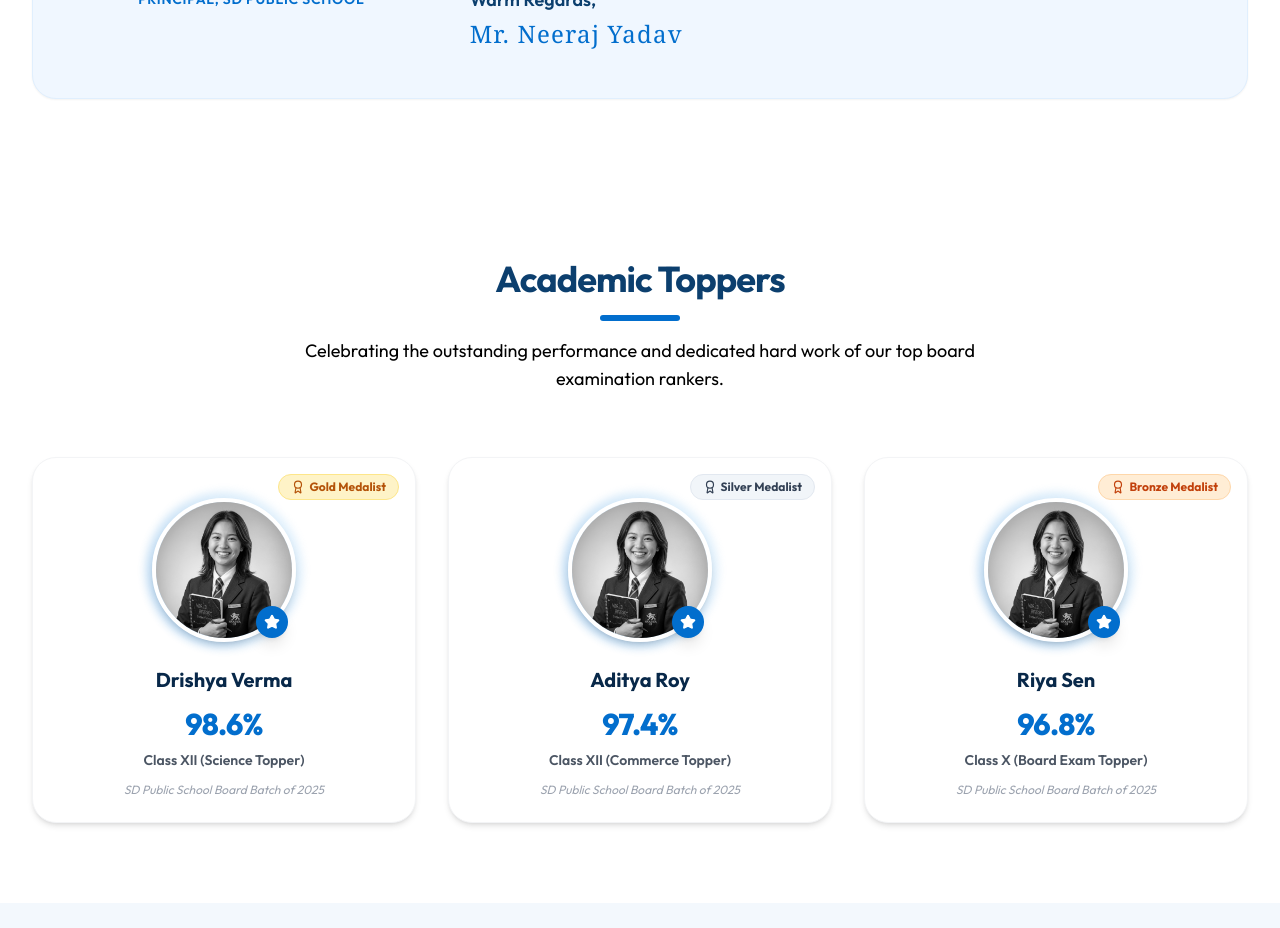
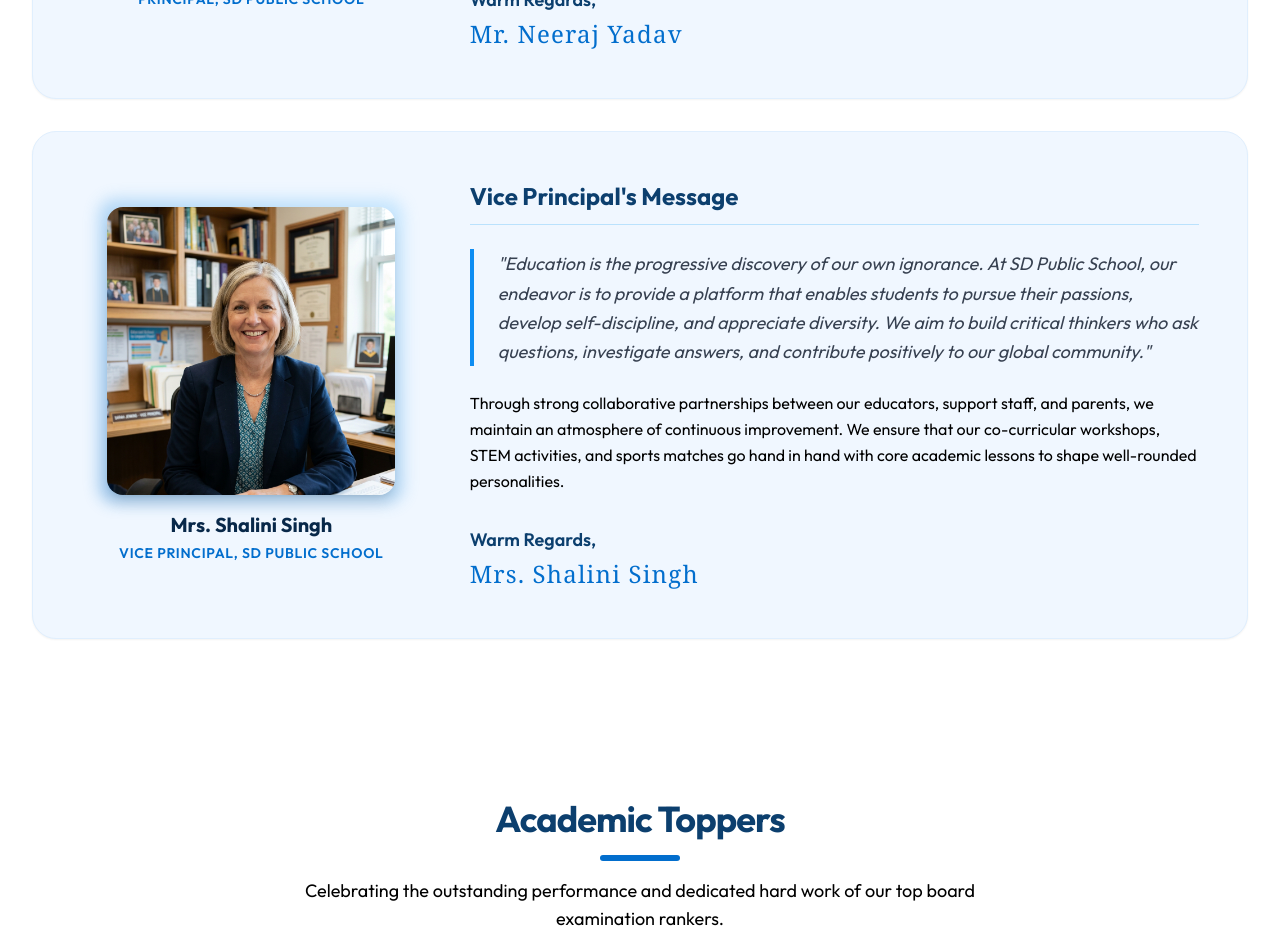
Before and after one commit to rohitbin/SD-Public-School.in, a React (Vite) app: page / in a window 1280 px wide. Shown: the part 1960-2888 px from the top of the page. Built offline with nearby package versions, Linux system fonts and the light colour scheme.

Commit message:
Add Vice Principal's Message and portrait to About page

```diff
--- a/src/components/About.jsx
+++ b/src/components/About.jsx
@@ -1,6 +1,7 @@
 import React from 'react';
 import { Target, Eye, Award } from 'lucide-react';
 import principalImage from '../assets/principal.jpg';
+import vicePrincipalImage from '../assets/vice_principal.png';
 
 export default function About() {
   return (
@@ -103,6 +104,42 @@ export default function About() {
             </div>
           </div>
         </div>
+
+        {/* Vice Principal's Message */}
+        <div className="bg-school-50 rounded-3xl p-8 md:p-12 border border-school-100 shadow-sm mt-8">
+          <div className="grid grid-cols-1 lg:grid-cols-3 gap-12 items-center">
+            {/* Vice Principal's Image */}
+            <div className="lg:col-span-1 flex flex-col items-center">
+              <div className="relative group">
+                <div className="absolute -inset-2 bg-gradient-to-tr from-school-600 to-school-300 rounded-2xl blur opacity-35 group-hover:opacity-60 transition duration-300"></div>
+                <img
+                  src={vicePrincipalImage}
+                  alt="Vice Principal portrait"
+                  className="relative w-64 h-64 md:w-72 md:h-72 object-cover rounded-2xl shadow-lg"
+                />
+              </div>
+              <h4 className="font-bold text-xl text-school-950 mt-4 mb-1 text-center">Mrs. Shalini Singh</h4>
+              <p className="text-sm font-semibold text-school-600 uppercase tracking-wider text-center">Vice Principal, SD Public School</p>
+            </div>
+
+            {/* Vice Principal's Message text */}
+            <div className="lg:col-span-2 space-y-6">
+              <h3 className="text-2xl font-bold text-school-900 border-b border-school-200 pb-3">
+                Vice Principal's Message
+              </h3>
+              <blockquote className="text-gray-700 italic leading-relaxed text-lg relative pl-6 border-l-4 border-school-500">
+                "Education is the progressive discovery of our own ignorance. At SD Public School, our endeavor is to provide a platform that enables students to pursue their passions, develop self-discipline, and appreciate diversity. We aim to build critical thinkers who ask questions, investigate answers, and contribute positively to our global community."
+              </blockquote>
+              <p className="text-gray-650 leading-relaxed">
+                Through strong collaborative partnerships between our educators, support staff, and parents, we maintain an atmosphere of continuous improvement. We ensure that our co-curricular workshops, STEM activities, and sports matches go hand in hand with core academic lessons to shape well-rounded personalities.
+              </p>
+              <div className="pt-2">
+                <span className="font-semibold text-school-900 block text-lg">Warm Regards,</span>
+                <span className="font-serif text-2xl text-school-600 block mt-1 tracking-wider">Mrs. Shalini Singh</span>
+              </div>
+            </div>
+          </div>
+        </div>
       </div>
     </section>
   );
```
Also changed, not shown: src/assets/vice_principal.png (added).
